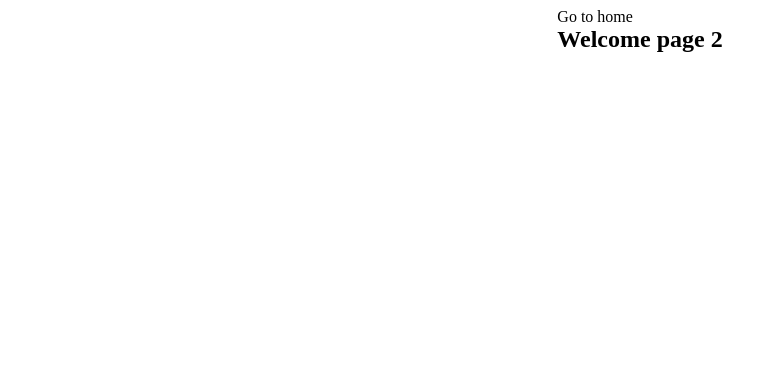
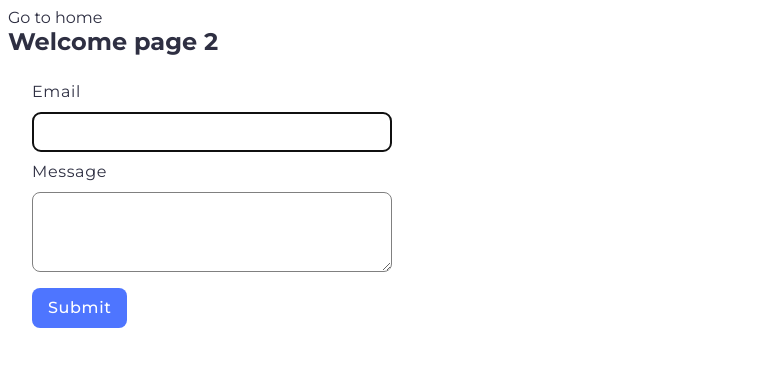
Before and after one commit to RomanFS76/goit-js-hw-09, a website built with Vite: page src/2-form.html in a window 1280 px wide. Shown: the whole page, without its empty margins (0-777 px from the left). Built offline with nearby package versions, Linux system fonts and the light colour scheme.

Commit message:
starting tsk-2

```diff
--- a/src/2-form.html
+++ b/src/2-form.html
@@ -4,7 +4,10 @@
     <meta charset="UTF-8" />
     <meta http-equiv="X-UA-Compatible" content="IE=edge" />
     <meta name="viewport" content="width=device-width, initial-scale=1.0" />
-    <link rel="stylesheet" href="./css/styles.css">
+    <link rel="stylesheet" href="./css/styles.css" />
+    <link rel="preconnect" href="https://fonts.googleapis.com">
+    <link href="https://fonts.googleapis.com/css2?family=Montserrat:ital,wght@0,100..900;1,100..900&display=swap" rel="stylesheet">
+    <link rel="preconnect" href="https://fonts.gstatic.com" crossorigin>
     <title>Form</title>
   </head>
   <body>
@@ -12,6 +15,17 @@
       <a href="./index.html">Go to home</a>
       <h1>Welcome page 2</h1>
     </section>
+    <form class="feedback-form" autocomplete="off">
+      <label>
+        Email
+        <input type="email" name="email" autofocus />
+      </label>
+      <label>
+        Message
+        <textarea name="message" rows="8"></textarea>
+      </label>
+      <button type="submit">Submit</button>
+    </form>
     <script type="module" src="./js/2-form.js"></script>
   </body>
 </html>
--- a/src/css/1-gallery.css
+++ b/src/css/1-gallery.css
@@ -1,8 +1,3 @@
-body {
-    display: flex;
-    align-items: center;
-    justify-content: center;
-}
 
 ul {
     margin: 0;
@@ -32,3 +27,12 @@ ul {
     width: 360px;
     height: 200px;
 }
+
+.sl-wrapper {
+    background: rgba(46, 47, 66, 0.8);
+}
+
+.sl-image {
+    width: 1112px;
+    height: 640px;
+}
--- a/src/css/2-form.css
+++ b/src/css/2-form.css
@@ -0,0 +1,71 @@
+body {
+font-family: "Montserrat", sans-serif;
+color: #2e2f42;
+}
+
+.feedback-form {
+    border-radius: 8px;
+    padding: 24px;
+    width: 408px;
+    height: 296px;
+    box-sizing: border-box;
+}
+
+label,input,textarea {
+    display: block;
+    width: 100%;
+    line-height: 24px;
+    line-height: 1.5;
+    letter-spacing: 0.04em;
+    box-sizing: border-box;
+}
+input {
+    height: 40px;
+    margin-top: 8px;
+    padding: 0;
+    border: 0;
+    padding-left: 16px;
+}
+
+textarea {
+    margin-top: 8px;
+    height: 80px;
+    padding: 0;
+    border: none;
+    padding-left: 5px;
+}
+
+input,textarea {
+    border-radius: 8px;
+    border: 1px solid #808080;
+    font-family: "Montserrat", sans-serif;
+    font-weight: 400;
+    font-size: 16px;
+    line-height: 24px;
+    line-height: 1.5;
+    letter-spacing: 0.04em;
+    color: #2e2f42;
+}
+
+
+
+label:nth-child(2) {
+    margin-top: 8px;
+}
+
+button {
+    margin-top: 16px;
+    border-radius: 8px;
+    padding: 8px 16px;
+    width: 95px;
+    height: 40px;
+    background: #4e75ff;
+    font-family: "Montserrat", sans-serif;
+    font-size: inherit;
+    font-weight: 500;
+    line-height: 24px;
+    line-height: 1.5;
+    letter-spacing: 0.04em;
+    color: #fff;
+    border: transparent;
+}
--- a/src/js/2-form.js
+++ b/src/js/2-form.js
@@ -1 +1,38 @@
-console.log('Form');
+const feedbackForm = document.querySelector('.feedback-form');
+const inputEL = document.querySelector('input[type="email"]');
+const textareaEL = document.querySelector('textarea[name="message"]');
+
+
+console.log(feedbackForm);
+
+console.log(inputEL);
+
+console.log(textareaEL);
+
+
+
+
+
+
+// const LS_KEY = 'feedback-form-state';
+
+// feedbackForm.addEventListener('submit', handleSubmit);
+
+// localStorage.clear();
+
+// function handleSubmit(event) {
+//     event.preventDefault();
+
+//     const form = event.target.elements;
+//     const email = form.email.value;
+//     const message = form.message.value;
+
+//     const localStorageValue = {};
+//     localStorageValue.email = email.trim();
+//     localStorageValue.message = message.trim();
+
+//     console.log(localStorageValue);
+
+//     localStorage.setItem(LS_KEY, JSON.stringify(localStorageValue));
+
+// };
```
Also changed, not shown: src/js/1-gallery.js (+11 -8 lines).
